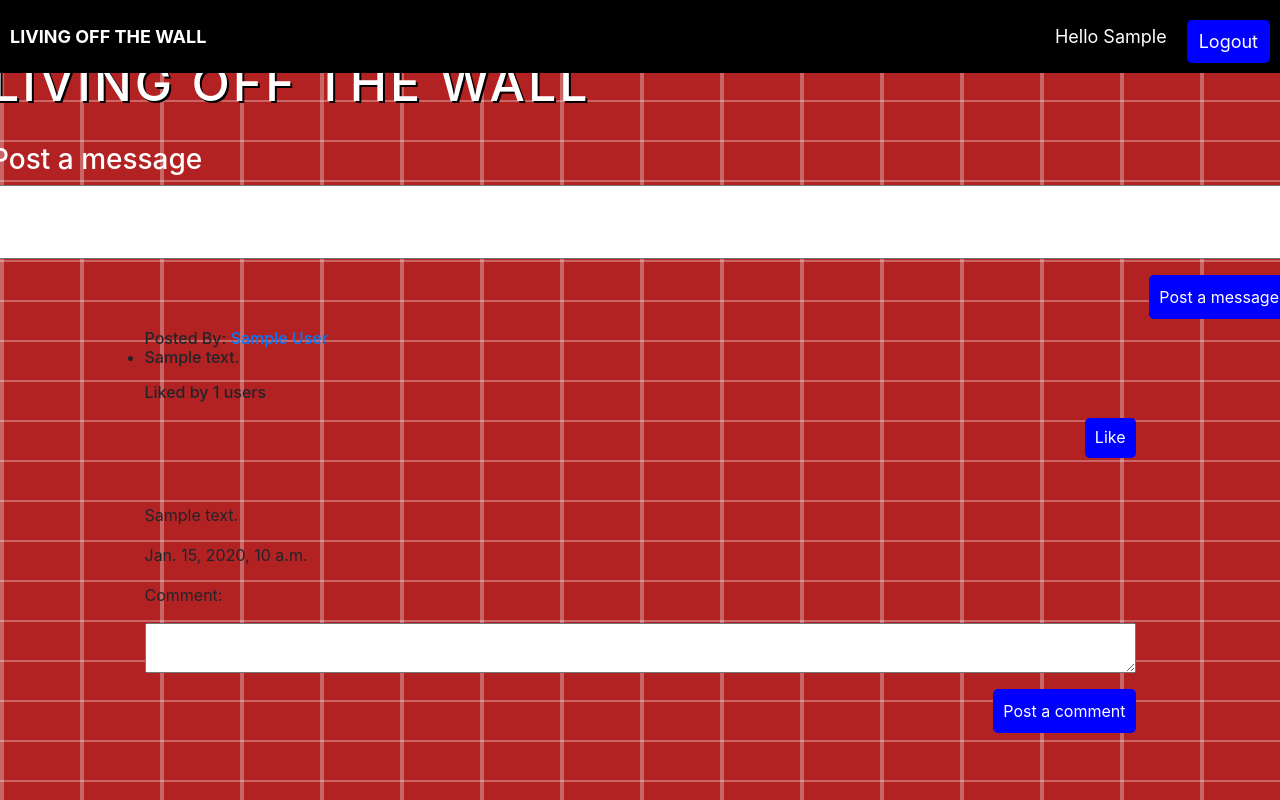
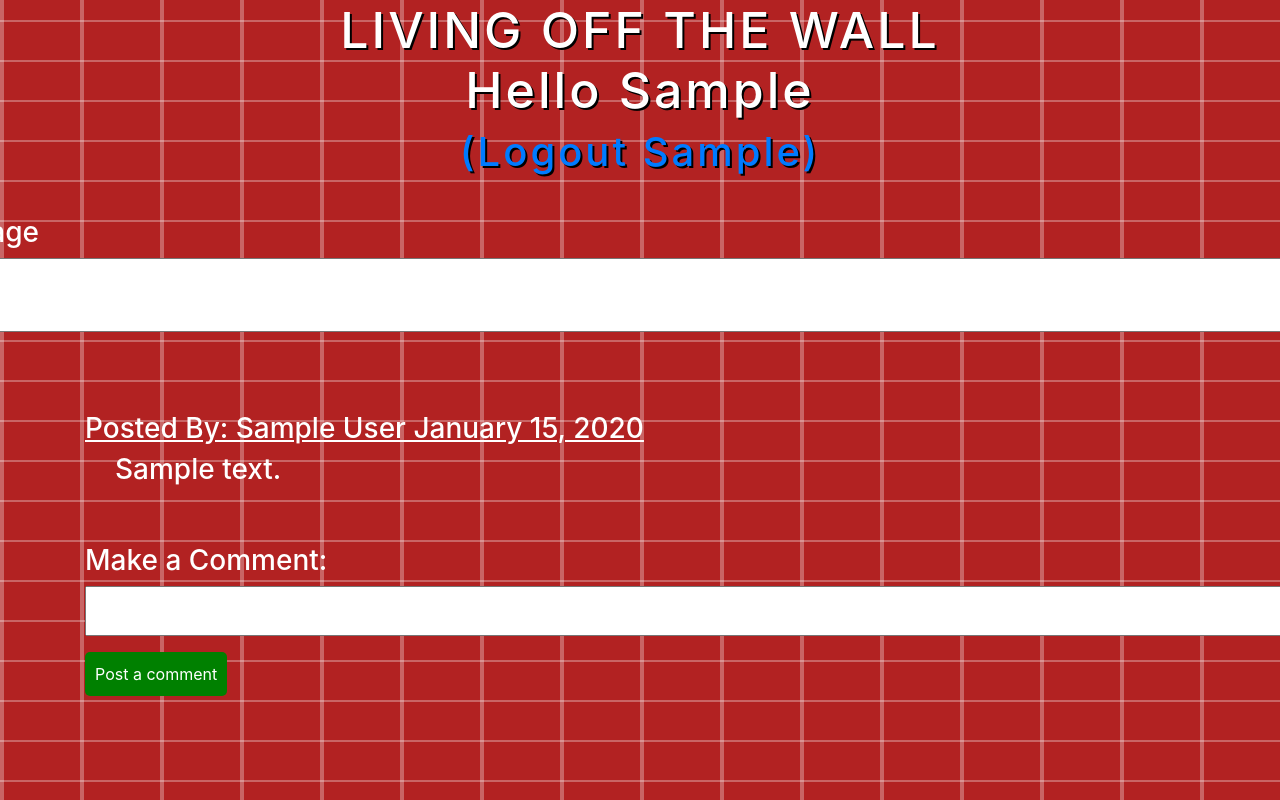
Before and after one commit to RevHam1/Living-Off-The-Wall-2, a Django app: template login/templates/login/success.html in a window 1280 px wide. Run offline with Django 5.2, Linux system fonts and the light colour scheme; a user stored in the database is signed in; tables that the repository leaves empty hold one stand-in row (values such as "Sample post"); the template is opened without the code that fills it: values that come from a table or form of the project are taken from there, most other values are stand-ins (such as "Sample title", 1, 10 or a date in 2020); some libraries are stand-ins or nearby versions.

Commit message:
added message functionalit

```diff
--- a/login/admin.py
+++ b/login/admin.py
@@ -1,5 +1,6 @@
 from django.contrib import admin
 
-from .models import User
+from .models import User, Wall_Message
 
 admin.site.register(User)
+admin.site.register(Wall_Message)
--- a/login/static/styles.css
+++ b/login/static/styles.css
@@ -5,25 +5,26 @@
   box-sizing: border-box; /* Prevent unwanted spacing issues */
 }
 
-/* Make the container cover the entire viewport */
+/* Allow scrolling to access content beyond viewport */
 html,
 body {
   width: 100vw;
-  height: 100vh;
-  overflow: hidden; /* Prevent scrolling if not needed */
+  min-height: 100vh; /* Ensure flexibility */
+  overflow-y: auto; /* Enables scrolling */
+  color: white;
 }
 
-/* Updated container to fully cover viewport */
+/* Updated container with flexible height */
 #container {
-  /* background-color: lightblue; */
-  width: 100vw; /* Full viewport width */
-  height: 100vh; /* Full viewport height */
+  position: relative; /* Allows better responsiveness */
+  width: 100%;
+  min-height: 100vh; /* Prevents cut-off content */
   display: flex;
-  flex-direction: column; /* Stack elements vertically */
-  justify-content: center; /* Center content vertically */
-  align-items: center; /* Center content horizontally */
+  flex-direction: column;
+  align-items: center;
+  justify-content: flex-start;
 
-  /* background-color: #a52a2a; Brick base color */
+  /* Background styling */
   background-color: #b22222; /* Firebrick red */
   background-image: linear-gradient(
       90deg,
@@ -32,61 +33,53 @@
     ),
     linear-gradient(180deg, rgba(255, 255, 255, 0.3) 5%, transparent 5%);
   background-size: 80px 40px;
-  background-position: 0 0, 40px 20px; /* Shifts alternate rows */
+  background-position: 0 0, 40px 20px;
 }
 
+/* Title styling */
 .title {
   color: white;
   font-size: 50px;
-  margin-bottom: 30px;
   text-shadow: 2px 2px black;
   letter-spacing: 3px;
+  text-align: center;
 }
 
-/* .s1 {
-  gap: 2em;
-  row-gap: 5em;
-} */
-
-/* Heading adjustments */
-h1 {
-  padding-top: 20px;
-  font-size: 2.5rem;
-  color: white;
-  text-shadow: 2px 2px black;
-}
-
-h3 {
-  color: white;
+.title-logout {
+  margin-bottom: 40px;
+  font-size: 40px;
 }
 
 /* Sections inside the container */
 .section {
-  width: 450px;
-  display: inline-block;
-  vertical-align: top;
+  width: 100%;
+  max-width: 450px; /* Limits width for readability */
+  margin: 20px auto; /* Centers sections */
+  display: block; /* Avoids inline issues */
 }
 
-/* Form elements */
-label {
-  margin-right: 30px;
-  width: 100px;
+/* Button improvements */
+.button-msg {
+  background-color: blue;
   color: white;
-  font-size: 1.15rem;
+  padding: 10px;
+  border-radius: 5px;
+  margin-top: 10px;
+  margin-bottom: 20px;
+  border: none;
+  cursor: pointer;
+  transition: background 0.3s ease;
 }
 
-input {
-  width: 300px;
-}
-
-/* Button styling */
-button {
-  background-color: blue;
+.button-com {
+  background-color: green;
   color: white;
-  padding: 10px; /* Slightly larger padding */
+  padding: 10px;
   border-radius: 5px;
   margin-top: 10px;
-  cursor: pointer; /* Add hover effect */
+  margin-bottom: 20px;
+  border: none;
+  cursor: pointer;
   transition: background 0.3s ease;
 }
 
@@ -94,86 +87,23 @@
   background-color: darkblue;
 }
 
-/* Success Message Inputs */
-.message input {
-  width: 700px;
-  height: 75px;
+.indent {
+  margin-left: 30px;
 }
 
-.message button {
-  background-color: blue;
-  color: white;
-  padding: 10px;
-  border-radius: 5px;
-  margin: 10px 0 10px auto;
-  display: block;
-}
-
-/* Messages */
-.messages {
-  color: red;
-}
-
-/* Logout Button */
-.logout {
-  display: block;
-  margin: 0 auto;
-}
-
-/* Comment Styling */
-.comment {
-  background-color: green;
-  color: white; /* Ensure readability */
-  padding: 10px;
-}
-
-/* nav bar */
-.navbar {
-  background-color: black; /* Gray background */
-  padding: 10px;
-  display: flex;
-  align-items: center;
-  justify-content: space-between; /* Push items apart */
-  color: white; /* Text color */
-  font-size: 18px;
-  width: 100%;
-  position: fixed;
-  top: 0;
-  left: 0;
-}
-
-.left {
-  font-weight: bold; /* Styles first item */
-}
-
-.right {
-  display: flex;
-  gap: 20px; /* Space between "Hello John" & Logout button */
-  align-items: center;
-}
-
-button {
-  background-color: blue;
-  color: white;
-  border: none;
-  padding: 8px 12px;
-  cursor: pointer;
-  border-radius: 5px;
-}
-
-button:hover {
-  background-color: darkgray;
-}
-
-/* Responsive Design */
+/* Responsive adjustments */
 @media (max-width: 768px) {
   #container {
-    flex-direction: column;
     padding: 20px;
   }
 
   .section {
-    width: 100%;
+    width: 90%; /* Ensures sections fit smaller screens */
     text-align: center;
   }
+
+  button {
+    width: 100%; /* Improves button responsiveness */
+    max-width: 200px;
+  }
 }
--- a/login/templates/login/success.html
+++ b/login/templates/login/success.html
@@ -14,7 +14,7 @@
     <link rel="stylesheet" href="{% static 'styles.css' %}" />
     <title>Message Wall</title>
   </head>
-  <nav class="navbar">
+  <!-- <nav class="navbar">
     <div class="left">LIVING OFF THE WALL</div>
     <div class="right">
       <span>Hello {{ user.first_name }}</span>
@@ -22,13 +22,19 @@
         <button>Logout</button>
       </a>
     </div>
-  </nav>
+  </nav> -->
 
   <body>
     <div id="container">
       <div class="message">
-        <h1 class="title">LIVING OFF THE WALL</h1>
-        <!-- <a class="logout" href="/logout">Logout {{ user.first_name }}</a> -->
+        <h1 class="title">LIVING OFF THE WALL<br>Hello {{ user.first_name }}</h1>
+        <!-- <h1 class="title logout" href="/logout">Logout {{ user.first_name }}</h1>
+        <a class="logout" href="/logout">
+          <button>Logout</button>
+        </a> -->
+        <!-- <h1 class="title">Hello {{ user.first_name }}</h1> -->
+
+        <h1 class="title title-logout " href="/logout"><a  href="/logout">(Logout {{ user.first_name }})</a></h1>
 
         {% if messages %}
         <ul class="messages">
@@ -38,27 +44,32 @@
         </ul>
         {% endif %}
 
-        <h3>Post a message</h3>
-        <form action="/create_message" method="POST">
-          {% csrf_token %}
-          <textarea name="content" cols="125" rows="3"></textarea>
-          <button>Post a message</button>
-        </form>
+        <div class="post">
+          <h3>Post a Message</h3>
+          <form action="/create_message" method="POST">
+            {% csrf_token %}
+            <textarea name="content" cols="157" rows="3"></textarea>
+            <button class="button-msg">Post a message</button>
+          </form>
+        </div>
       </div>
 
       {% for message in all_messages %}
-      <div class="message">
-        <h6>
-          Posted By:
-          <a href="/user/{{message.poster.id}} ">
-            {{ message.poster.first_name }} {{ message.poster.last_name }}</a
-          >
+      <div class="message container post2 ">
+        <h3 style="text-decoration: underline;">
+          Posted By: {{ message.poster.first_name }} {{ message.poster.last_name }}</a>
+          {{ message.created_at|date:"F j, Y" }}
+        </h3>
+
+        <h3 class="indent">
+        <p class="post2-p">{{ message.content }}</p>
+
           <br />
 
           <!-- <a href="/like/{{post.id}}">Like Post</a>
           <p>{{ post.user_likes.count }}</p>  -->
 
-          <ul>
+          <!-- <ul>
             {% for message in all_messages %}
             <li>
               <p>{{ message.content }}</p>
@@ -81,14 +92,13 @@
               {% endif %}
             </li>
             {% endfor %}
-          </ul>
+          </ul> -->
 
-          {% if message.poster.id == request.session.user_id %}
+          <!-- {% if message.poster.id == request.session.user_id %}
           <a href="/delete/{{message.id}}">Delete Message</a>
-          {% endif %}
-        </h6>
-        <p>{{ message.content }}</p>
-        <p>{{ message.created_at }}</p>
+          {% endif %} -->
+        </h3>
+
 
         {% for comment in message.post_comments.all %}
         <p>
@@ -100,13 +110,17 @@
         <p>{{comment.content}}</p>
         <p>{{comment.created_at}}</p>
         {% endfor %}
-        <p>Comment:</p>
+        <div class= post2">
+          <h3>Make a Comment: </h3>
+        </div>
+        <div>
         <form action="/create_comment" method="POST">
           {% csrf_token %}
-          <textarea name="content" cols="95" rows="2"></textarea>
+          <textarea name="content" cols="145" rows="2"></textarea>
           <input type="hidden" name="message" value="{{message.id}}" />
-          <button class="comment">Post a comment</button>
+          <button class="button-com">Post a comment</button>
         </form>
+      </div>
       </div>
       <br />
       {% endfor %}
--- a/login/urls.py
+++ b/login/urls.py
@@ -17,7 +17,7 @@
     # path('delete/<int:mess_id>', views.delete_mess),
     # path('comm_delete/<int:comm_id>', views.delete_comm),
 
-    # # Likes and unlikes
-    # path('like/<int:message_id>/', views.like_message, name='like_message'),
-    # path('unlike/<int:message_id>/', views.unlike_message, name='unlike_message'),
+    # Likes and unlikes
+    path('like/<int:message_id>/', views.like_message, name='like_message'),
+    path('unlike/<int:message_id>/', views.unlike_message, name='unlike_message'),
 ]
```
Also changed, not shown: login/views.py (+34 -1 lines), login/migrations/0002_wall_message.py (added).
